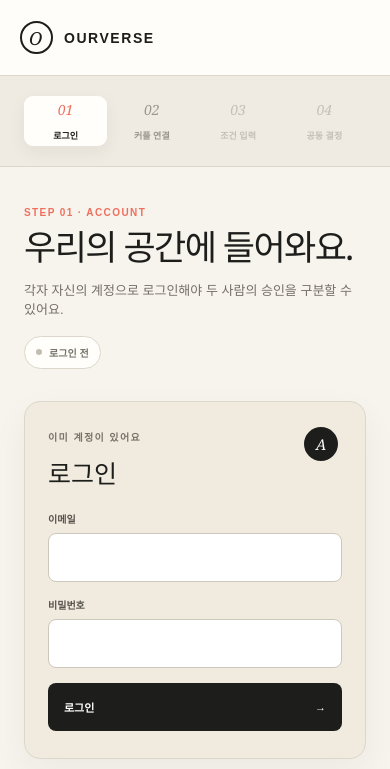
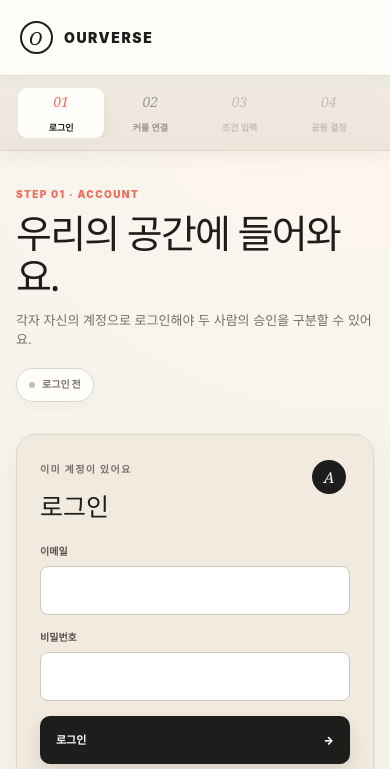
Before and after one commit to dlgywo0611-sketch/TOW-PICK, a plain HTML site: page frontend/index.html in a window 390 px wide. Shown: the top 769 px of the page. Drawn offline with Linux system fonts and the light colour scheme; files that its build step writes are made by us from their sources; files whose address does not match are found by name.

Commit message:
style: unify responsive web design

```diff
--- a/frontend/index.html
+++ b/frontend/index.html
@@ -4,6 +4,7 @@
     <meta charset="UTF-8" />
     <meta name="viewport" content="width=device-width, initial-scale=1.0" />
     <meta name="description" content="OURVERSE TWO PICK 커플 연결 웹 UI" />
+    <meta name="theme-color" content="#fffaf4" />
     <title>OURVERSE — TWO PICK</title>
     <link rel="stylesheet" href="/static/styles.css" />
     <script src="/static/petdock-bridge.js" defer></script>
@@ -12,6 +13,7 @@
     <script src="/static/decision-flow.js" defer></script>
   </head>
   <body>
+    <a class="skip-link" href="#main-content">본문으로 바로가기</a>
     <header class="topbar">
       <a class="brand" href="/app" aria-label="OURVERSE 홈">
         <span class="brand-mark">O</span>
@@ -27,7 +29,7 @@
       </div>
     </header>
 
-    <main class="shell">
+    <main id="main-content" class="shell">
       <aside class="sidebar">
         <p class="eyebrow">TWO PICK</p>
         <h1>함께 고르는<br />우리의 오늘</h1>
--- a/frontend/styles.css
+++ b/frontend/styles.css
@@ -7,26 +7,40 @@
   --coral: #ef6f5e;
   --coral-soft: #fee6df;
   --sage: #216c56;
+  --sage-soft: #e8f5ef;
+  --amber: #c88a24;
+  --shadow-sm: 0 8px 24px rgba(48, 42, 31, .07);
+  --shadow-lg: 0 18px 48px rgba(48, 42, 31, .10);
+  --radius-sm: 9px;
+  --radius-md: 14px;
+  --radius-lg: 20px;
+  --focus: 0 0 0 3px rgba(239, 111, 94, .24);
 }
 
 * { box-sizing: border-box; }
-body { margin: 0; min-width: 320px; background: var(--paper); color: var(--ink); font-family: Arial, Helvetica, sans-serif; }
-button, input { font: inherit; }
-button { cursor: pointer; }
+html { scroll-behavior: smooth; }
+body { margin: 0; min-width: 320px; background: radial-gradient(circle at 90% 0, #fff7ef 0, transparent 32%), var(--paper); color: var(--ink); font-family: Inter, Pretendard, "Noto Sans KR", Arial, Helvetica, sans-serif; line-height: 1.5; }
+button, input, textarea { font: inherit; }
+button { cursor: pointer; transition: transform .16s ease, box-shadow .16s ease, border-color .16s ease, background .16s ease; }
+button:not(:disabled):active { transform: translateY(1px); }
+a:focus-visible, button:focus-visible, input:focus-visible, textarea:focus-visible { outline: none; box-shadow: var(--focus); }
+.skip-link { position: fixed; z-index: 1000; top: 10px; left: 10px; padding: 10px 14px; border-radius: 8px; background: var(--ink); color: white; font-size: 12px; font-weight: 800; text-decoration: none; transform: translateY(-150%); }
+.skip-link:focus { transform: translateY(0); }
 .hidden { display: none !important; }
 
-.topbar { height: 76px; display: flex; align-items: center; justify-content: space-between; padding: 0 4vw; border-bottom: 1px solid var(--line); background: rgba(255, 254, 250, .94); }
+.topbar { position: sticky; z-index: 50; top: 0; height: 76px; display: flex; align-items: center; justify-content: space-between; padding: 0 4vw; border-bottom: 1px solid rgba(221, 215, 203, .8); background: rgba(255, 254, 250, .88); box-shadow: 0 4px 18px rgba(54, 47, 37, .04); backdrop-filter: blur(14px); }
 .brand { display: inline-flex; align-items: center; gap: 11px; color: var(--ink); font-size: 14px; font-weight: 900; letter-spacing: .11em; text-decoration: none; }
 .brand-mark { display: grid; place-items: center; width: 33px; height: 33px; border: 2px solid var(--ink); border-radius: 50%; font: italic 18px Georgia, serif; }
 .top-actions, .profile-button { display: flex; align-items: center; gap: 12px; }
 .api-badge { display: flex; align-items: center; gap: 7px; padding: 7px 10px; border: 1px solid #acd0c1; border-radius: 999px; background: #edf8f3; color: var(--sage); font-size: 9px; font-weight: 900; letter-spacing: .05em; }
 .api-badge i { width: 6px; height: 6px; border-radius: 50%; background: var(--sage); }
-.profile-button { border: 0; background: transparent; color: var(--ink); font-size: 12px; font-weight: 800; }
+.profile-button { min-height: 42px; padding: 4px 5px 4px 12px; border: 1px solid transparent; border-radius: 999px; background: transparent; color: var(--ink); font-size: 12px; font-weight: 800; }
+.profile-button:hover { border-color: var(--line); background: white; }
 .logout-label { padding-left: 10px; border-left: 1px solid var(--line); color: var(--muted); font-size: 10px; }
 .profile-button strong { display: grid; place-items: center; width: 34px; height: 34px; border-radius: 50%; background: var(--ink); color: white; }
 
 .shell { display: grid; grid-template-columns: 280px 1fr; min-height: calc(100vh - 76px); }
-.sidebar { padding: 54px 38px; border-right: 1px solid var(--line); background: #efebe2; }
+.sidebar { position: sticky; top: 76px; align-self: start; min-height: calc(100vh - 76px); padding: 54px 38px; border-right: 1px solid var(--line); background: linear-gradient(180deg, #f1ece3, #ebe5da); }
 .eyebrow { margin: 0 0 10px; color: #787269; font-size: 10px; font-weight: 900; letter-spacing: .14em; }
 .eyebrow.coral { color: var(--coral); }
 .sidebar h1 { margin: 0 0 48px; font: 500 29px/1.25 Georgia, serif; letter-spacing: -.03em; }
@@ -43,17 +57,17 @@ button { cursor: pointer; }
 .privacy-note p { margin: 0; }
 .privacy-note strong { color: #3f3c36; }
 
-.content { width: min(960px, 100%); margin: 0 auto; padding: 58px 44px 80px; }
+.content { width: min(1120px, 100%); margin: 0 auto; padding: 58px clamp(24px, 4vw, 56px) 96px; }
 .page-heading { display: flex; align-items: flex-start; justify-content: space-between; gap: 30px; margin-bottom: 32px; }
 .page-heading h2 { margin: 0; font: 500 clamp(35px, 4vw, 52px)/1.1 Georgia, serif; letter-spacing: -.045em; }
 .page-heading > div > p:not(.eyebrow) { margin: 13px 0 0; color: var(--muted); font-size: 13px; }
-.status-pill { flex: 0 0 auto; display: flex; align-items: center; gap: 7px; padding: 8px 11px; border: 1px solid var(--line); border-radius: 999px; background: var(--white); color: #777268; font-size: 10px; font-weight: 900; }
+.status-pill { flex: 0 0 auto; display: flex; align-items: center; gap: 7px; min-height: 34px; padding: 8px 12px; border: 1px solid var(--line); border-radius: 999px; background: var(--white); color: #777268; box-shadow: 0 4px 12px rgba(48,42,31,.04); font-size: 10px; font-weight: 900; }
 .status-pill i { width: 6px; height: 6px; border-radius: 50%; background: #c2bcb2; }
 .status-pill.online { border-color: #acd0c1; background: #edf8f3; color: var(--sage); }
 .status-pill.online i { background: var(--sage); }
 
 .auth-grid { display: grid; grid-template-columns: 1fr 42px 1fr; align-items: stretch; }
-.card { position: relative; display: flex; flex-direction: column; padding: 32px; border: 1px solid var(--line); border-radius: 16px; background: var(--white); box-shadow: 0 14px 36px rgba(48, 42, 31, .05); }
+.card { position: relative; display: flex; flex-direction: column; padding: 32px; border: 1px solid var(--line); border-radius: var(--radius-lg); background: var(--white); box-shadow: var(--shadow-sm); }
 .card.warm { background: #f0eadf; }
 .card-letter { position: absolute; top: 25px; right: 27px; display: grid; place-items: center; width: 34px; height: 34px; border-radius: 50%; background: var(--ink); color: white; font: italic 15px Georgia, serif; }
 .coral-letter { background: var(--coral-soft); color: var(--coral); }
@@ -62,7 +76,8 @@ button { cursor: pointer; }
 .card input { height: 49px; margin-bottom: 15px; padding: 0 14px; border: 1px solid #cec7bb; border-radius: 8px; outline: none; background: white; }
 .card input:focus { border-color: var(--coral); box-shadow: 0 0 0 3px var(--coral-soft); }
 .card-copy { min-height: 39px; margin: -9px 0 20px; color: var(--muted); font-size: 11px; line-height: 1.6; }
-.primary-button { display: flex; width: 100%; min-height: 48px; margin-top: auto; padding: 0 16px; align-items: center; justify-content: space-between; border: 0; border-radius: 8px; color: white; font-size: 11px; font-weight: 900; }
+.primary-button { display: flex; width: 100%; min-height: 48px; margin-top: auto; padding: 0 16px; align-items: center; justify-content: space-between; border: 0; border-radius: 10px; color: white; box-shadow: 0 8px 18px rgba(29,29,27,.12); font-size: 11px; font-weight: 900; }
+.primary-button:not(:disabled):hover { transform: translateY(-1px); box-shadow: 0 12px 24px rgba(29,29,27,.16); }
 .primary-button.dark { background: var(--ink); }
 .coral-button { background: var(--coral); }
 .primary-button:disabled { cursor: default; opacity: .6; }
@@ -70,7 +85,7 @@ button { cursor: pointer; }
 .or span { display: grid; place-items: center; width: 28px; height: 28px; border: 1px solid var(--line); border-radius: 50%; background: var(--paper); }
 .code-box { display: flex; min-height: 56px; margin-bottom: 15px; padding: 0 15px; align-items: center; border: 1px dashed #bab2a5; border-radius: 8px; color: #918a7f; font-size: 10px; }
 .code-box.ready { border-style: solid; background: var(--white); color: var(--ink); font: 700 20px Georgia, serif; letter-spacing: .08em; }
-.alert { margin-bottom: 18px; padding: 13px 15px; border: 1px solid #e2c9c2; border-radius: 9px; background: #fff2ee; color: #9b4137; font-size: 11px; font-weight: 700; }
+.alert { position: sticky; z-index: 30; top: 88px; margin-bottom: 18px; padding: 14px 16px; border: 1px solid #e2c9c2; border-radius: 11px; background: #fff2ee; color: #9b4137; box-shadow: var(--shadow-sm); font-size: 11px; font-weight: 700; }
 .alert.success { border-color: #afd0c2; background: #edf8f3; color: var(--sage); }
 .connected-card { display: grid; grid-template-columns: auto 1fr auto; align-items: center; gap: 21px; margin-top: 20px; padding: 25px; border-radius: 13px; background: var(--sage); color: white; }
 .connected-card h3 { margin: 0 0 5px; font: 500 20px Georgia, serif; }
@@ -85,12 +100,13 @@ button { cursor: pointer; }
 .refresh-button { min-height: 32px; padding: 0 11px; border: 1px solid rgba(255, 255, 255, .4); border-radius: 7px; background: rgba(255, 255, 255, .1); color: white; font-size: 9px; font-weight: 900; }
 .refresh-button:disabled { cursor: default; opacity: .65; }
 
-.petdock-panel { margin-top: 24px; padding: 27px; border: 1px solid var(--line); border-radius: 16px; background: var(--white); box-shadow: 0 14px 36px rgba(48, 42, 31, .05); }
+.petdock-panel { margin-top: 24px; padding: 27px; border: 1px solid var(--line); border-radius: var(--radius-lg); background: var(--white); box-shadow: var(--shadow-sm); }
 .petdock-heading { display: flex; justify-content: space-between; gap: 24px; margin-bottom: 22px; }
 .petdock-heading h3 { margin: 0 0 7px; font: 500 25px Georgia, serif; }
 .petdock-heading p:not(.eyebrow) { margin: 0; color: var(--muted); font-size: 11px; line-height: 1.5; }
 .petdock-grid { display: grid; grid-template-columns: repeat(2, 1fr); gap: 12px; }
-.device-card { display: grid; grid-template-columns: auto 1fr auto; align-items: center; gap: 13px; padding: 15px; border: 1px solid var(--line); border-radius: 11px; background: #faf8f3; }
+.device-card { display: grid; grid-template-columns: auto 1fr auto; align-items: center; gap: 13px; padding: 15px; border: 1px solid var(--line); border-radius: 13px; background: #faf8f3; transition: border-color .16s ease, box-shadow .16s ease; }
+.device-card:hover { border-color: #c9c0b2; box-shadow: 0 8px 18px rgba(48,42,31,.05); }
 .device-icon { display: grid; place-items: center; width: 39px; height: 39px; border-radius: 10px; background: var(--ink); color: white; font-size: 8px; font-weight: 900; letter-spacing: .04em; }
 .coral-device { background: var(--coral); }
 .device-card strong { display: block; margin-bottom: 4px; font-size: 11px; }
@@ -111,12 +127,13 @@ button { cursor: pointer; }
 
 @media (max-width: 820px) {
   .shell { grid-template-columns: 1fr; }
-  .sidebar { padding: 20px 24px; border-right: 0; border-bottom: 1px solid var(--line); }
+  .sidebar { position: sticky; z-index: 40; top: 76px; min-height: auto; padding: 12px 18px; border-right: 0; border-bottom: 1px solid var(--line); box-shadow: 0 6px 16px rgba(48,42,31,.05); }
   .sidebar > .eyebrow, .sidebar h1, .privacy-note { display: none; }
-  .sidebar nav { grid-template-columns: repeat(4, 1fr); }
+  .sidebar nav { grid-template-columns: repeat(4, minmax(74px, 1fr)); overflow-x: auto; scrollbar-width: none; }
+  .sidebar nav::-webkit-scrollbar { display: none; }
   .step { grid-template-columns: 1fr; gap: 3px; min-height: 50px; text-align: center; }
   .step strong { font-size: 9px; }
-  .content { padding: 40px 24px 70px; }
+  .content { padding: 36px 22px 76px; }
 }
 
 @media (max-width: 650px) {
@@ -136,15 +153,17 @@ button { cursor: pointer; }
   .device-card { grid-template-columns: auto 1fr; }
   .device-button { grid-column: 1 / -1; }
   .petdock-console { align-items: flex-start; flex-direction: column; }
+  .page-heading h2 { font-size: clamp(31px, 10vw, 42px); }
+  .content { padding-inline: 16px; }
 }
 
 /* TWO-PICK P0 decision workspace - scoped to the existing visual language. */
-.decision-workspace { margin-top: 26px; padding: 28px; border-radius: 16px; border: 1px solid var(--line); background: #fffefa; box-shadow: 0 14px 36px rgba(48, 42, 31, .05); }
+.decision-workspace { margin-top: 26px; padding: 28px; border-radius: var(--radius-lg); border: 1px solid var(--line); background: #fffefa; box-shadow: var(--shadow-sm); }
 .decision-heading { display: flex; align-items: flex-start; justify-content: space-between; gap: 16px; margin-bottom: 20px; }
 .decision-heading h3 { margin: 0 0 10px; font: 500 27px Georgia, serif; }
 .decision-heading p:not(.eyebrow) { margin: 0; color: var(--muted); font-size: 12px; line-height: 1.7; }
 .decision-top-grid { display: grid; grid-template-columns: repeat(2, minmax(0, 1fr)); gap: 15px; margin-bottom: 17px; }
-.decision-card { padding: 22px; border: 1px solid var(--line); border-radius: 12px; background: #faf8f4; display: flex; flex-direction: column; gap: 9px; min-width: 0; }
+.decision-card { padding: 22px; border: 1px solid var(--line); border-radius: var(--radius-md); background: #faf8f4; display: flex; flex-direction: column; gap: 9px; min-width: 0; box-shadow: 0 6px 18px rgba(48,42,31,.035); }
 .decision-card h4 { margin: 0 0 7px; font-size: 16px; font-weight: 800; }
 .decision-card label { color: #4c4842; font-size: 11px; font-weight: 700; }
 .decision-card input:not([type=checkbox]), .decision-card textarea { width: 100%; padding: 11px 12px; border: 1px solid #cec7bb; border-radius: 8px; background: white; color: var(--ink); font: 12px/1.5 Arial, sans-serif; }
@@ -153,8 +172,9 @@ button { cursor: pointer; }
 .decision-card input:focus, .decision-card textarea:focus { outline: 2px solid #f6b8a7; outline-offset: 1px; }
 .decision-card input:disabled, .decision-card textarea:disabled { background: #f0eee9; color: #6f6b65; }
 .decision-primary, .decision-secondary { border-radius: 8px; min-height: 40px; padding: 8px 15px; font-size: 11px; font-weight: 800; }
-.decision-primary { border: 1px solid var(--coral); background: var(--coral); color: white; }
+.decision-primary { border: 1px solid var(--coral); background: var(--coral); color: white; box-shadow: 0 7px 16px rgba(239,111,94,.18); }
 .decision-secondary { border: 1px solid #c6beb0; background: #fffefa; color: var(--ink); }
+.decision-primary:not(:disabled):hover, .decision-secondary:not(:disabled):hover { transform: translateY(-1px); box-shadow: 0 9px 18px rgba(48,42,31,.10); }
 .decision-primary:disabled, .decision-secondary:disabled { cursor: not-allowed; opacity: .5; }
 .decision-card > button:last-of-type { margin-top: auto; }
 .decision-help { margin: 0 0 6px; color: var(--muted); font-size: 11px; line-height: 1.6; }
```
